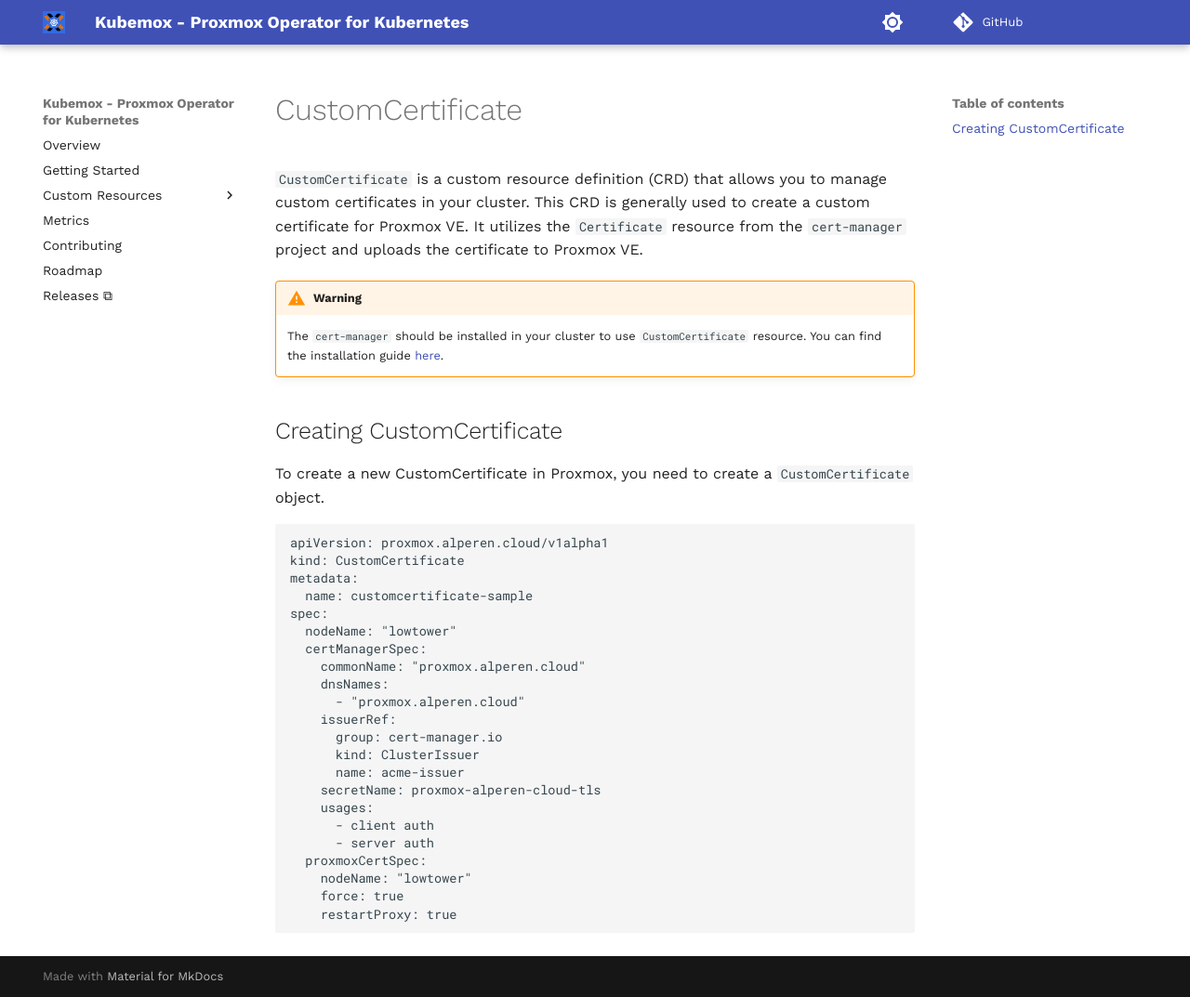
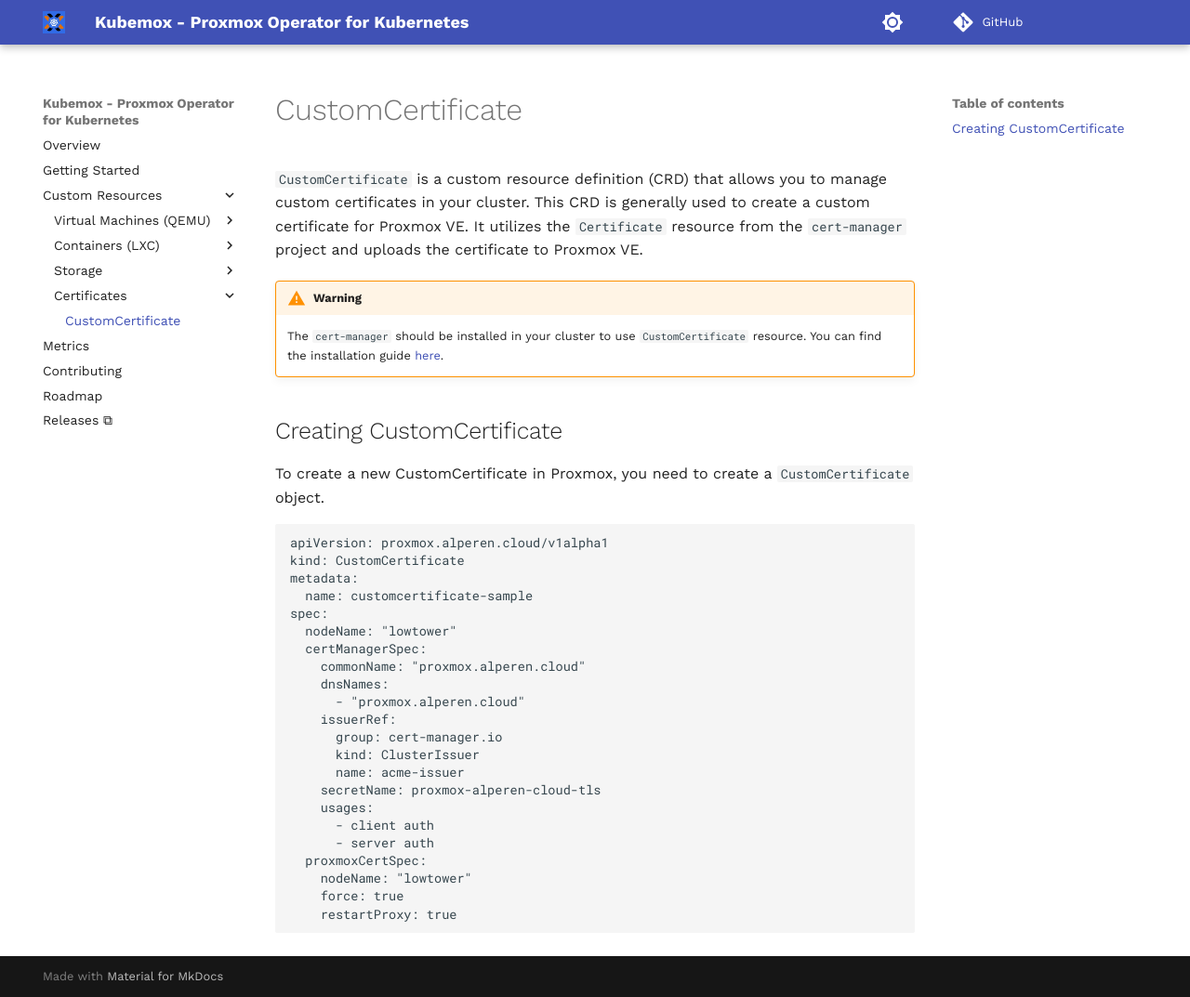
Before and after one commit to alperencelik/kubemox, an MkDocs documentation site: the page built from docs/crds/customcertificate.md, in a window 1280 px wide and 1073 px high. Shown: the whole window at 93% size. Built offline with MkDocs 1.6.1 and Material for MkDocs 9.7.7, drawn with Linux system fonts in a browser that asks for light colours; comment, search, counter and statistics services are not loaded.

Commit message:
📝 Update docs

```diff
--- a/mkdocs.yml
+++ b/mkdocs.yml
@@ -16,6 +16,8 @@
     - Container: crds/container.md
   - Storage:
     - Storage: crds/storagedownloadurl.md
+  - Certificates:
+    - CustomCertificate: crds/customcertificate.md
 - metrics.md
 - contributing.md
 - roadmap.md
```
